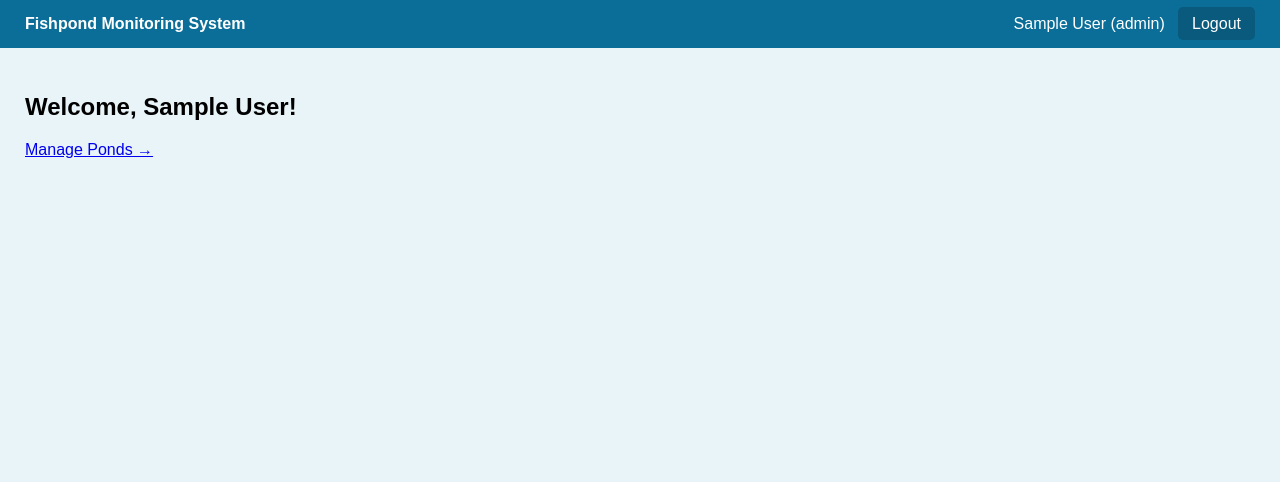
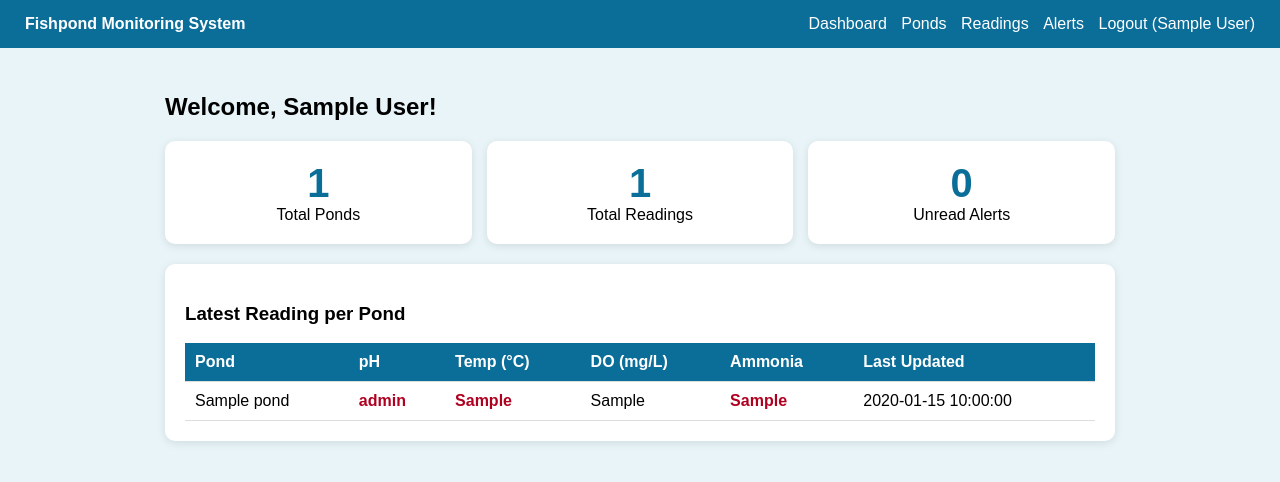
Before and after one commit to balnegdaniela9/fishpond-monitoring-system, a PHP site: page /dashboard.php in a window 1280 px wide. Shown: the top 482 px of the page. Run offline with PHP 8.4, Linux system fonts and the light colour scheme; the visitor is signed in with stand-in values (Sample User, id 1); tables that the repository leaves empty or names only in its code hold one stand-in row (values such as "Sample post").

Commit message:
Add dashboard summary

```diff
--- a/dashboard.php
+++ b/dashboard.php
@@ -1,9 +1,47 @@
 <?php
 session_start();
+include 'config/db.php';
+
 if (!isset($_SESSION['user_id'])) {
     header("Location: login.php");
     exit();
 }
+
+$user_id = $_SESSION['user_id'];
+
+// Total ponds
+$stmt = $conn->prepare("SELECT COUNT(*) AS total FROM ponds WHERE user_id = ?");
+$stmt->bind_param("i", $user_id);
+$stmt->execute();
+$total_ponds = $stmt->get_result()->fetch_assoc()['total'];
+
+// Total readings
+$stmt = $conn->prepare("SELECT COUNT(*) AS total FROM water_readings r
+    JOIN ponds p ON r.pond_id = p.pond_id WHERE p.user_id = ?");
+$stmt->bind_param("i", $user_id);
+$stmt->execute();
+$total_readings = $stmt->get_result()->fetch_assoc()['total'];
+
+// Unread alerts
+$stmt = $conn->prepare("SELECT COUNT(*) AS total FROM alerts a
+    JOIN water_readings r ON a.reading_id = r.reading_id
+    JOIN ponds p ON r.pond_id = p.pond_id
+    WHERE p.user_id = ? AND a.is_read = 0");
+$stmt->bind_param("i", $user_id);
+$stmt->execute();
+$unread_alerts = $stmt->get_result()->fetch_assoc()['total'];
+
+// Latest reading per pond
+$stmt = $conn->prepare("SELECT p.pond_name, r.ph_level, r.temperature, r.dissolved_oxygen, r.ammonia, r.reading_datetime
+    FROM ponds p
+    LEFT JOIN water_readings r ON r.reading_id = (
+        SELECT reading_id FROM water_readings
+        WHERE pond_id = p.pond_id ORDER BY reading_datetime DESC LIMIT 1
+    )
+    WHERE p.user_id = ?");
+$stmt->bind_param("i", $user_id);
+$stmt->execute();
+$latest = $stmt->get_result();
 ?>
 <!DOCTYPE html>
 <html>
@@ -12,21 +50,61 @@ if (!isset($_SESSION['user_id'])) {
     <style>
         body { font-family: Arial, sans-serif; background: #e8f4f8; margin: 0; }
         .nav { background: #0b6e99; color: #fff; padding: 15px 25px; display: flex; justify-content: space-between; align-items: center; }
-        .nav a { color: #fff; text-decoration: none; background: #095a7d; padding: 8px 14px; border-radius: 5px; }
-        .content { padding: 25px; }
+        .nav a { color: #fff; text-decoration: none; margin-left: 10px; }
+        .content { padding: 25px; max-width: 950px; margin: auto; }
+        .stats { display: flex; gap: 15px; margin-bottom: 20px; flex-wrap: wrap; }
+        .stat { flex: 1; min-width: 180px; background: #fff; padding: 20px; border-radius: 10px; box-shadow: 0 2px 8px rgba(0,0,0,0.1); text-align: center; }
+        .stat h1 { margin: 0; color: #0b6e99; font-size: 40px; }
+        .stat.warn h1 { color: #b00020; }
+        .card { background: #fff; padding: 20px; border-radius: 10px; box-shadow: 0 2px 8px rgba(0,0,0,0.1); }
+        table { width: 100%; border-collapse: collapse; }
+        th, td { padding: 10px; text-align: left; border-bottom: 1px solid #ddd; }
+        th { background: #0b6e99; color: #fff; }
+        .bad { color: #b00020; font-weight: bold; }
     </style>
 </head>
 <body>
     <div class="nav">
         <strong>Fishpond Monitoring System</strong>
         <span>
-            <?php echo htmlspecialchars($_SESSION['full_name']); ?> (<?php echo $_SESSION['role']; ?>)
-            &nbsp; <a href="logout.php">Logout</a>
+            <a href="dashboard.php">Dashboard</a>
+            <a href="ponds.php">Ponds</a>
+            <a href="readings.php">Readings</a>
+            <a href="alerts.php">Alerts</a>
+            <a href="logout.php">Logout (<?php echo htmlspecialchars($_SESSION['full_name']); ?>)</a>
         </span>
     </div>
     <div class="content">
         <h2>Welcome, <?php echo htmlspecialchars($_SESSION['full_name']); ?>!</h2>
-        <p><a href="ponds.php">Manage Ponds →</a></p>
+
+        <div class="stats">
+            <div class="stat"><h1><?php echo $total_ponds; ?></h1>Total Ponds</div>
+            <div class="stat"><h1><?php echo $total_readings; ?></h1>Total Readings</div>
+            <div class="stat <?php echo $unread_alerts > 0 ? 'warn' : ''; ?>">
+                <h1><?php echo $unread_alerts; ?></h1>Unread Alerts
+            </div>
+        </div>
+
+        <div class="card">
+            <h3>Latest Reading per Pond</h3>
+            <table>
+                <tr><th>Pond</th><th>pH</th><th>Temp (°C)</th><th>DO (mg/L)</th><th>Ammonia</th><th>Last Updated</th></tr>
+                <?php while ($row = $latest->fetch_assoc()): ?>
+                <tr>
+                    <td><?php echo htmlspecialchars($row['pond_name']); ?></td>
+                    <?php if ($row['ph_level'] === null): ?>
+                        <td colspan="5">No readings yet</td>
+                    <?php else: ?>
+                        <td class="<?php echo ($row['ph_level'] < 6.5 || $row['ph_level'] > 9) ? 'bad' : ''; ?>"><?php echo $row['ph_level']; ?></td>
+                        <td class="<?php echo ($row['temperature'] < 25 || $row['temperature'] > 32) ? 'bad' : ''; ?>"><?php echo $row['temperature']; ?></td>
+                        <td class="<?php echo ($row['dissolved_oxygen'] < 4) ? 'bad' : ''; ?>"><?php echo $row['dissolved_oxygen']; ?></td>
+                        <td class="<?php echo ($row['ammonia'] > 0.5) ? 'bad' : ''; ?>"><?php echo $row['ammonia']; ?></td>
+                        <td><?php echo $row['reading_datetime']; ?></td>
+                    <?php endif; ?>
+                </tr>
+                <?php endwhile; ?>
+            </table>
+        </div>
     </div>
 </body>
 </html>
```
